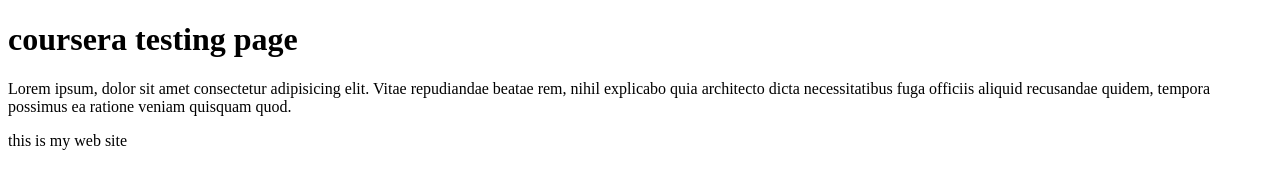
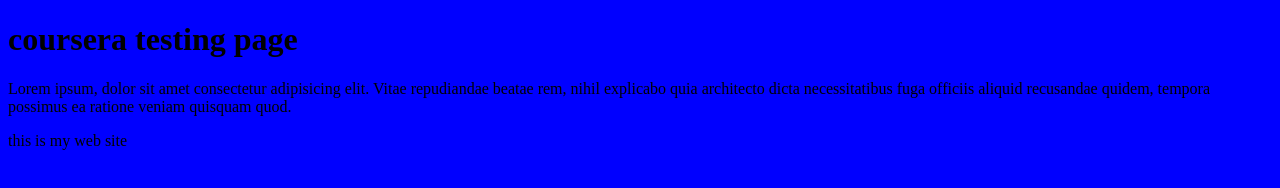
Before and after one commit to muthukasthuri/course-test, a plain HTML site: page index.html in a window 1280 px wide. Drawn offline with Linux system fonts and the light colour scheme.

Commit message:
third commit

```diff
--- a/index.html
+++ b/index.html
@@ -6,6 +6,7 @@
     <meta http-equiv="X-UA-Compatible" content="IE=edge">
     <meta name="viewport" content="width=device-width, initial-scale=1.0">
     <title>course test</title>
+    <link rel="stylesheet" href="styling.css">
 </head>
 
 <body>
--- /dev/null
+++ b/styling.css
@@ -0,0 +1,3 @@
+body {
+    background-color: blue;
+}
```
